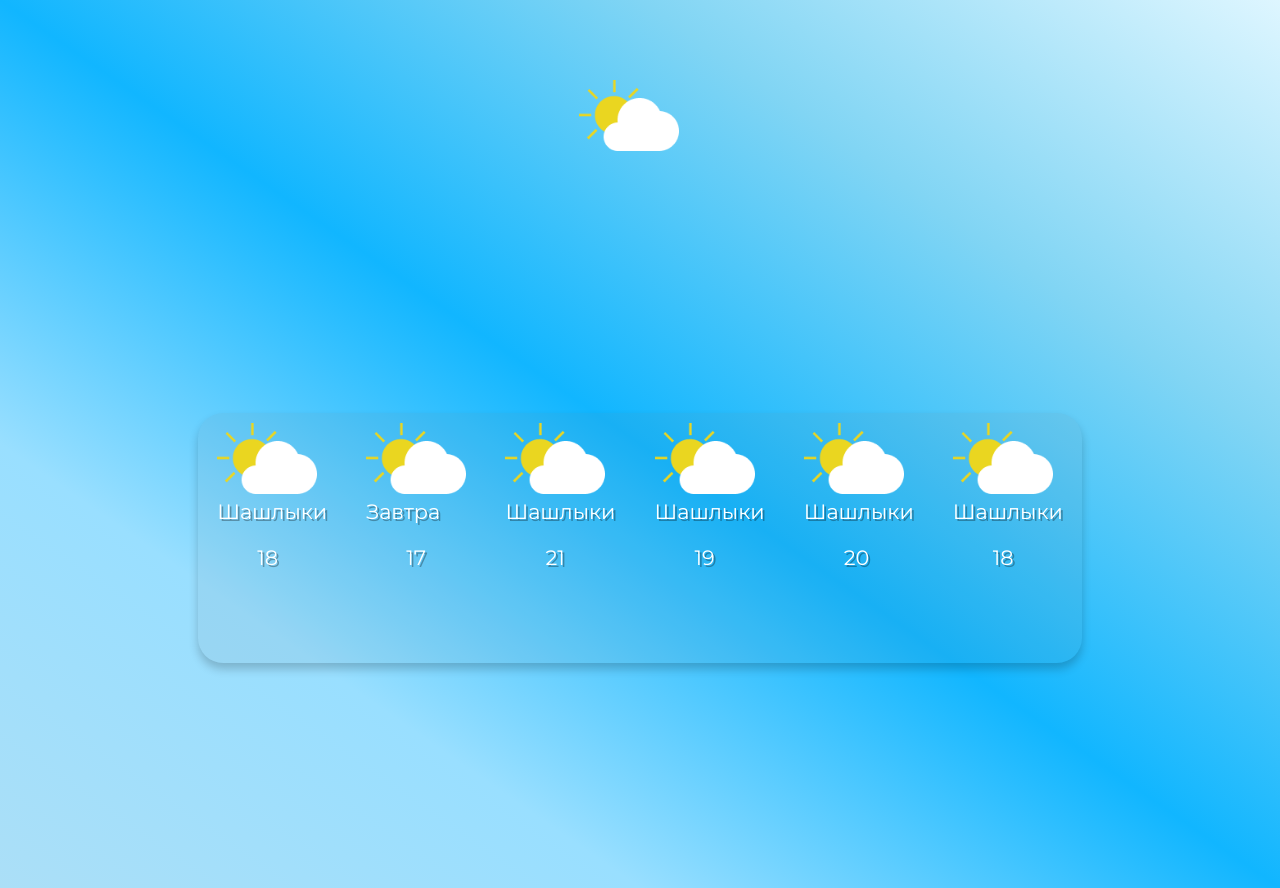
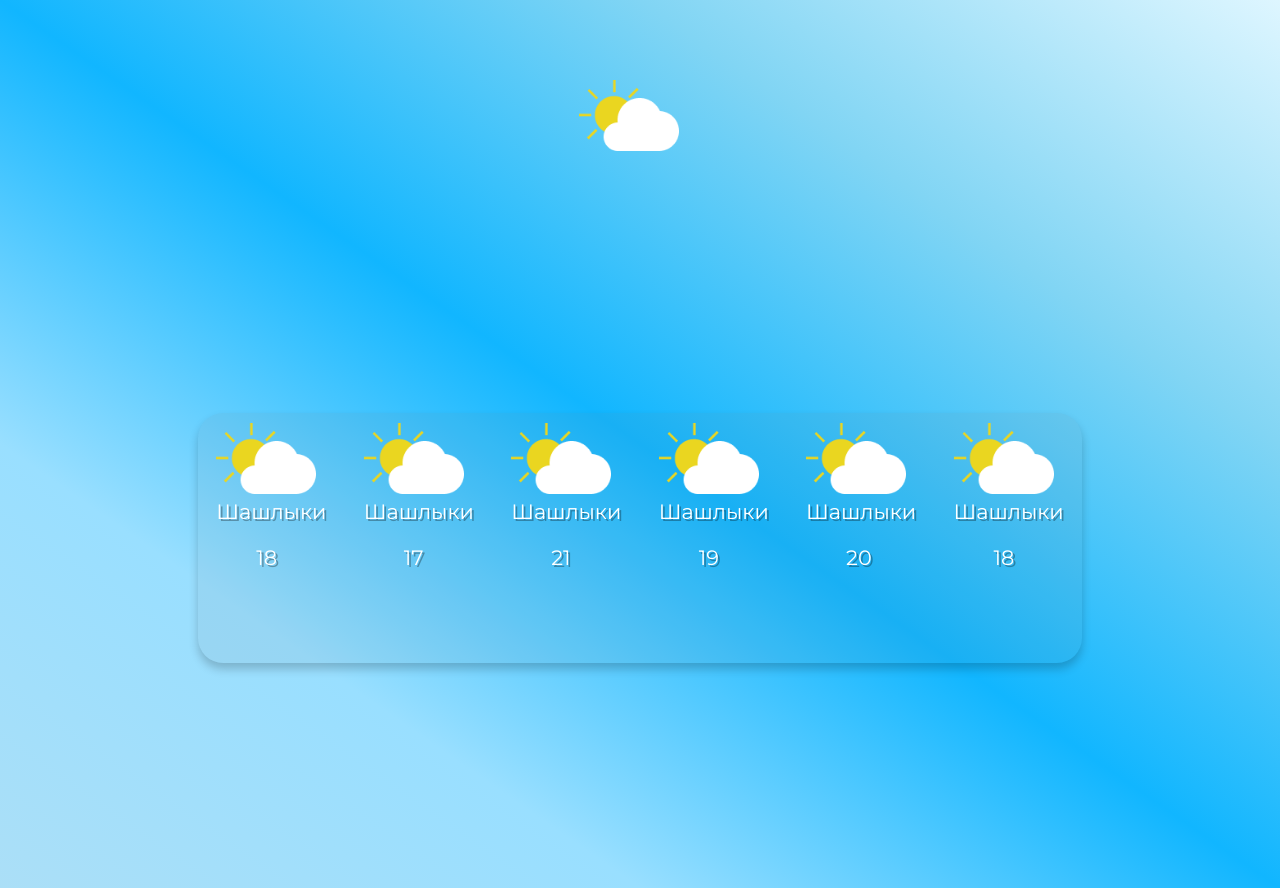
Before and after one commit to yusup02/pogoda, a plain HTML site: page index.html in a window 1280 px wide. Drawn offline with Linux system fonts and the light colour scheme; no server answers.

Commit message:
Update index.html

```diff
--- a/index.html
+++ b/index.html
@@ -30,7 +30,7 @@
    </div>
    <div class="red_title">
     <div class="red_img"><img src="images/02d.png" alt=""></div>
-    <div class="red_1">Завтра</div>
+    <div class="red_1">Шашлыки</div>
     <dir class="red_2">17</dir>
     </div>
    <div class="red_title">
```
